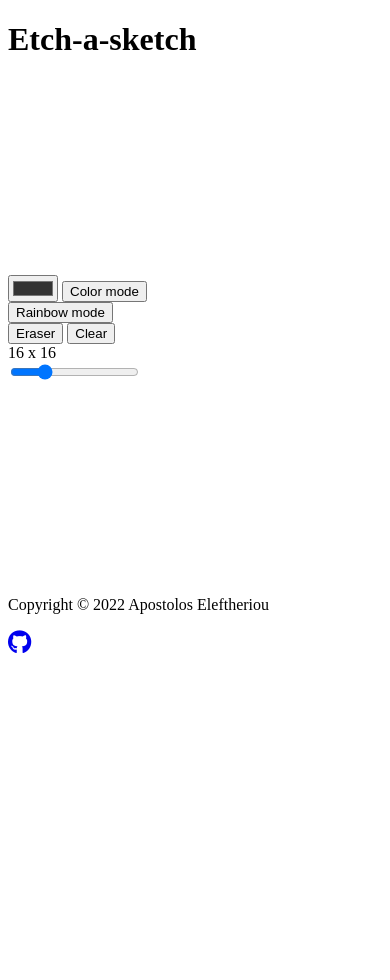
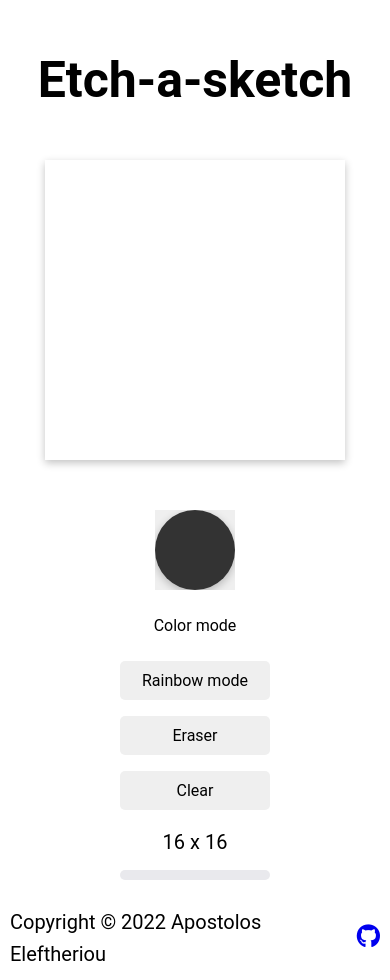
Before and after one commit to Apostolos-Eleftheriou/etch-a-sketch, a plain HTML site: page index.html in a window 390 px wide. Before the commit the page ends 844 px from the top, so only its background shows below. Drawn offline with Linux system fonts and the light colour scheme.

Commit message:
finished

```diff
--- a/script.js
+++ b/script.js
@@ -1,32 +1,103 @@
-const colorPicker = document.getElementById('colorPicker');
-const colorBtn = document.getElementById('colorBtn');
-const rainbowBtn = document.getElementById('rainbowBtn');
-const eraserBtn = document.getElementById('eraserBtn');
-const clearBtn = document.getElementById('clearBtn');
+const DEFAULT_COLOR = '#333333'
+const DEFAULT_MODE = 'color'
+const DEFAULT_SIZE = 16
+
+let currentColor = DEFAULT_COLOR
+let currentMode = DEFAULT_MODE
+let currentSize = DEFAULT_SIZE
+
+function setCurrentColor(newColor) {
+  currentColor = newColor
+}
+
+function setCurrentMode(newMode) {
+  activateButton(newMode)
+  currentMode = newMode
+}
+
+function setCurrentSize(newSize) {
+  currentSize = newSize
+}
+
+const colorPicker = document.getElementById('colorPicker')
+const colorBtn = document.getElementById('colorBtn')
+const rainbowBtn = document.getElementById('rainbowBtn')
+const eraserBtn = document.getElementById('eraserBtn')
+const clearBtn = document.getElementById('clearBtn')
 const sizeValue = document.getElementById('sizeValue')
 const sizeSlider = document.getElementById('sizeSlider')
 const grid = document.getElementById('grid')
 
+colorPicker.onchange = (e) => setCurrentColor(e.target.value)
+colorBtn.onclick = () => setCurrentMode('color')
+rainbowBtn.onclick = () => setCurrentMode('rainbow')
+eraserBtn.onclick = () => setCurrentMode('eraser')
+clearBtn.onclick = () => reloadGrid()
+sizeSlider.onmousemove = (e) => updateSizeValue(e.target.value)
+sizeSlider.onchange = (e) => changeSize(e.target.value)
 
-
-function setupGrid(size, size) {
-    grid.style.gridTemplateColumns = `repeat(${size}, 1fr)`
-    grid.style.gridTemplateRows = `repeat(${size}, 1fr)`
-
-        for (let i = 0; i < size * size; i++) {
-          const gridElement = document.createElement('div');
-          gridElement.addEventListener('mouseover', rainbowMode)
-          // gridElement.style.borderColor = 'red';
-          gridElement.className = 'box';
-          grid.appendChild(gridElement);
-        }
+function changeSize(value) {
+  setCurrentSize(value)
+  updateSizeValue(value)
+  reloadGrid()
 }
 
-setupGrid(4, 4);
+function updateSizeValue(value) {
+  sizeValue.innerHTML = `${value} x ${value}`
+}
 
-function rainbowMode(e) {
-    const randomR = Math.floor(Math.random() * 255);
-    const randomG = Math.floor(Math.random() * 255);
-    const randomB = Math.floor(Math.random() * 255);
+function reloadGrid() {
+  clearGrid()
+  setupGrid(currentSize)
+}
+
+function clearGrid() {
+  grid.innerHTML = ''
+}
+
+function setupGrid(size) {
+  grid.style.gridTemplateColumns = `repeat(${size}, 1fr)`
+  grid.style.gridTemplateRows = `repeat(${size}, 1fr)`
+
+  for (let i = 0; i < size * size; i++) {
+    const gridElement = document.createElement('div')
+    gridElement.addEventListener('mouseover', changeColor)
+    grid.appendChild(gridElement)
+  }
+}
+
+function changeColor(e) {
+  if (currentMode === 'rainbow') {
+    const randomR = Math.floor(Math.random() * 256)
+    const randomG = Math.floor(Math.random() * 256)
+    const randomB = Math.floor(Math.random() * 256)
     e.target.style.backgroundColor = `rgb(${randomR}, ${randomG}, ${randomB})`
-};
+  } else if (currentMode === 'color') {
+    e.target.style.backgroundColor = currentColor
+  } else if (currentMode === 'eraser') {
+    e.target.style.backgroundColor = '#fefefe'
+  }
+}
+
+function activateButton(newMode) {
+  if (currentMode === 'rainbow') {
+    rainbowBtn.classList.remove('active')
+  } else if (currentMode === 'color') {
+    colorBtn.classList.remove('active')
+  } else if (currentMode === 'eraser') {
+    eraserBtn.classList.remove('active')
+  }
+
+  if (newMode === 'rainbow') {
+    rainbowBtn.classList.add('active')
+  } else if (newMode === 'color') {
+    colorBtn.classList.add('active')
+  } else if (newMode === 'eraser') {
+    eraserBtn.classList.add('active')
+  }
+}
+
+window.onload = () => {
+  setupGrid(DEFAULT_SIZE)
+  activateButton(DEFAULT_MODE)
+}
--- a/style.css
+++ b/style.css
@@ -1,19 +1,168 @@
-.box {
-  /* background-color: red; */
+root {
+  --primary-dark: #333;
+  --primary-light: #ededed;
+  --secondary-light: #fefefe;
 }
 
-#grid {
+*,
+*::before,
+*::after {
+  box-sizing: border-box;
+  padding: 0;
+  margin: 0;
+}
+
+html {
+  /* footer support */
+  position: relative;
+  min-height: 100%;
+}
+
+body {
+  background-color: var(--primary-light);
+  color: var(--primary-dark);
+  font-family: 'Roboto', sans-serif;
+  line-height: 1.6;
+  /* footer support */
+  margin-bottom: 100px;
+}
+
+h1 {
+  line-height: 1.2;
+}
+
+button,
+input {
+  width: 100%;
+  border: none;
+  color: inherit;
+  font-family: inherit;
+  font-size: inherit;
+  cursor: pointer;
+  outline: none;
+}
+
+/* HEADER */
+
+.header {
+  padding: 50px 0;
+}
+
+.title {
+  text-align: center;
+  font-size: 80px;
+}
+
+/* MAIN */
+
+.main {
+  display: flex;
+  align-items: center;
+  justify-content: flex-start;
+  gap: 100px;
+  max-width: 1100px;
+  margin: 0 auto;
+}
+
+.settings {
+  display: flex;
+  flex-direction: column;
+  align-items: center;
+  justify-content: center;
+  gap: 30px;
+  width: 200px;
+}
+
+button {
+  padding: 10px 20px;
+  border: 1px solid var(--primary-dark);
+  border-radius: 5px;
+}
+
+button.active {
+  background-color: var(--primary-dark);
+  color: var(--primary-light);
+}
+
+button,
+input[type='color'] {
+  transition: transform 0.1s ease-in-out;
+}
+
+button:hover,
+input[type='color']:hover {
+  transform: scale(1.05);
+}
+
+input[type='color']:active {
+  transition: transform 0.05s ease-in-out;
+  transform: scale(1);
+}
+
+input[type='color'] {
+  -webkit-appearance: none;
+  width: 80px;
+  height: 80px;
+  border: none;
+}
+
+input[type='color']::-webkit-color-swatch-wrapper {
+  padding: 0;
+}
+
+input[type='color']::-webkit-color-swatch {
+  border: none;
+  border-radius: 50px;
+  box-shadow: rgba(0, 0, 0, 0.24) 0px 3px 8px;
+}
+
+.size-value {
+  margin-bottom: -20px;
+  font-size: 20px;
+}
+
+input[type='range'] {
+  -webkit-appearance: none;
+  background-color: var(--primary-light);
+}
+
+input[type='range']::-webkit-slider-runnable-track {
+  height: 10px;
+  border: 1px solid var(--primary-dark);
+  border-radius: 25px;
+  background: var(--secondary-light);
+}
+
+input[type='range']::-webkit-slider-thumb {
+  -webkit-appearance: none;
+  width: 24px;
+  height: 24px;
+  border-radius: 25px;
+  margin-top: -8px;
+  background: var(--primary-dark);
+}
+
+.grid {
   display: grid;
   width: 500px;
   height: 500px;
-  border-color: red;
+  background-color: var(--secondary-light);
+  box-shadow: rgba(0, 0, 0, 0.24) 0px 3px 8px;
 }
 
-.main {
+/* FOOTER */
+
+.footer {
+  position: absolute;
+  bottom: 0;
+  left: 0;
   display: flex;
+  align-items: center;
   justify-content: center;
-  align-items: center;
-  flex-direction: row;
+  gap: 10px;
+  width: 100%;
+  padding: 10px;
+  font-size: 20px;
 }
 
 .fa-github {
@@ -25,8 +174,48 @@
 .fa-github:hover {
   transform: rotate(360deg) scale(1.2);
 }
+.main {
+    /* flex-direction: column-reverse; */
+    justify-content: center;
+}
+
+@media (max-width: 850px) {
+  .main {
+    gap: 50px;
+  }
+
+  .settings {
+    width: 150px;
+    gap: 16px;
+  }
+
+  .size-value {
+    margin-bottom: -4px;
+  }
+
+  .grid {
+    width: 400px;
+    height: 400px;
+  }
+}
+
+
+@media (max-width: 650px) {
+  .title {
+    font-size: 50px;
+  }
+
+  .main {
+    flex-direction: column-reverse;
+  }
+
+  .grid {
+    width: 300px;
+    height: 300px;
+  }
+}
 
 #sizeSlider {
-    background-color: #dddcdc;
-    border-radius: 10px;
+  background-color: #e9e9ed;
+  border-radius: 20px;
 }
```
